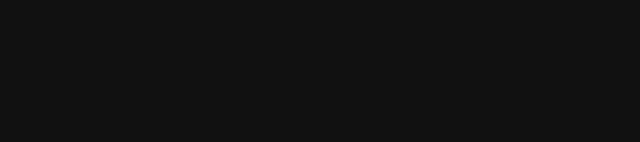
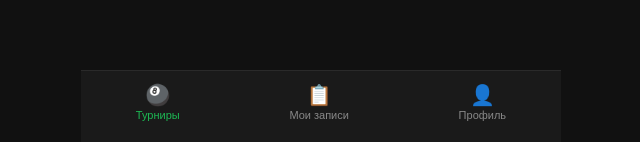
Before and after one commit to dmitriikaim-ops/Scratch, a React (Vite) app in the folder Frontend/: page / in a window 1280 px wide. Shown: the part 655-797 px from the top of the page, without its empty margins (319-959 px from the left). Built offline with nearby package versions, Linux system fonts and the light colour scheme; no server answers.

Commit message:
design добавлен блок нижней навигации

```diff
--- a/Frontend/src/pages/TournamentList.jsx
+++ b/Frontend/src/pages/TournamentList.jsx
@@ -15,7 +15,21 @@
 
   return (
     <div className="page">
-      {screen === 'create' && (
+    <nav className="bottom-nav">
+      <button className="nav-item active">
+        <span className="nav-icon">🎱</span>
+        <span>Турниры</span>
+      </button>
+      <button className="nav-item">
+        <span className="nav-icon">📋</span>
+        <span>Мои записи</span>
+      </button>
+      <button className="nav-item">
+        <span className="nav-icon">👤</span>
+        <span>Профиль</span>
+      </button>
+    </nav>
+    {screen === 'create' && (
         <CreateTournament
           onBack={() => setScreen('list')}
           onCreated={() => { setScreen('list'); loadTournaments() }}
--- a/Frontend/src/styles.css
+++ b/Frontend/src/styles.css
@@ -225,3 +225,40 @@
   color: var(--muted);
   letter-spacing: 0.5px;
 }
+
+.bottom-nav {
+  position: fixed;
+  bottom: 0;
+  left: 50%;
+  transform: translateX(-50%);
+  width: 100%;
+  max-width: 480px;
+  background: #1a1a1a;
+  border-top: 1px solid var(--border);
+  display: flex;
+  justify-content: space-around;
+  padding: 10px 0 20px;
+  z-index: 100;
+}
+
+.nav-item {
+  display: flex;
+  flex-direction: column;
+  align-items: center;
+  gap: 4px;
+  cursor: pointer;
+  padding: 4px 20px;
+  background: transparent;
+  border: none;
+  color: var(--muted);
+  font-size: 11px;
+  transition: color 0.15s;
+}
+
+.nav-item.active { color: var(--accent); }
+.nav-item:hover { color: var(--text); }
+
+.nav-icon {
+  font-size: 20px;
+  line-height: 1;
+}
```
